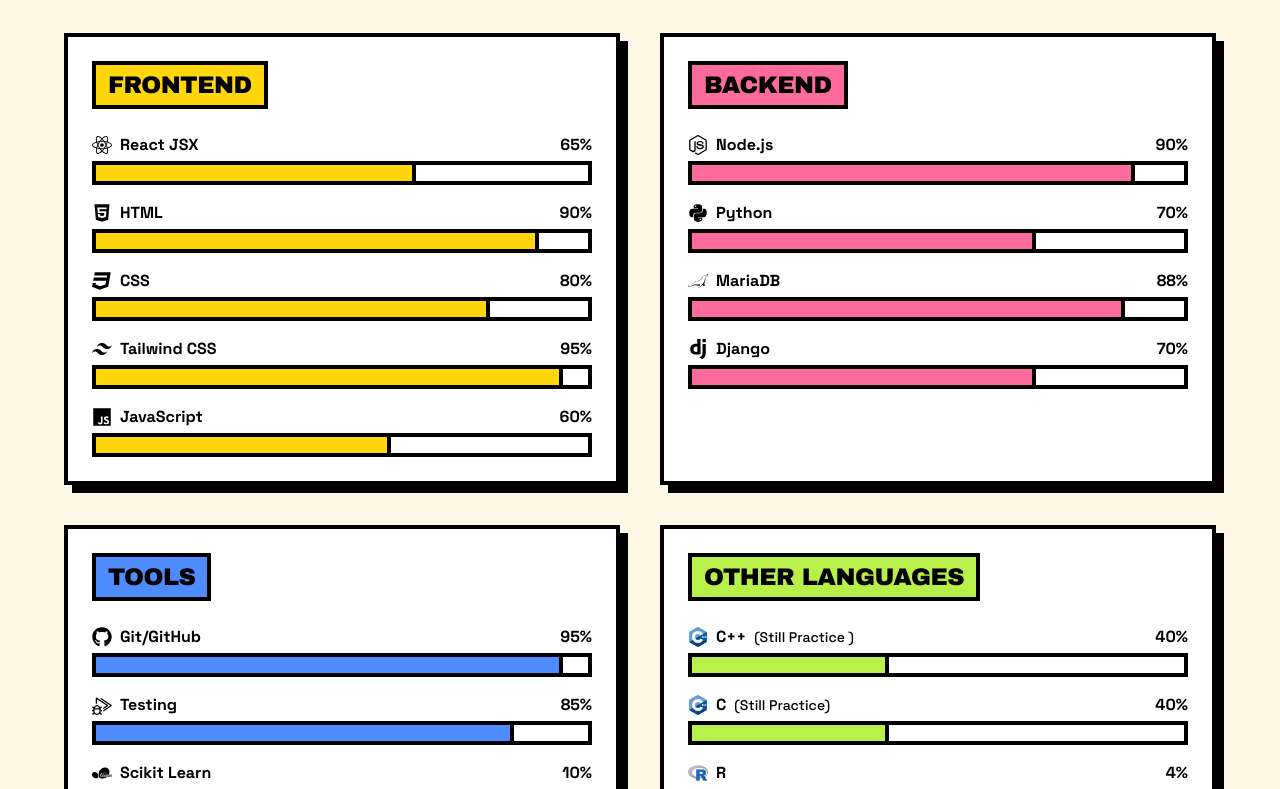
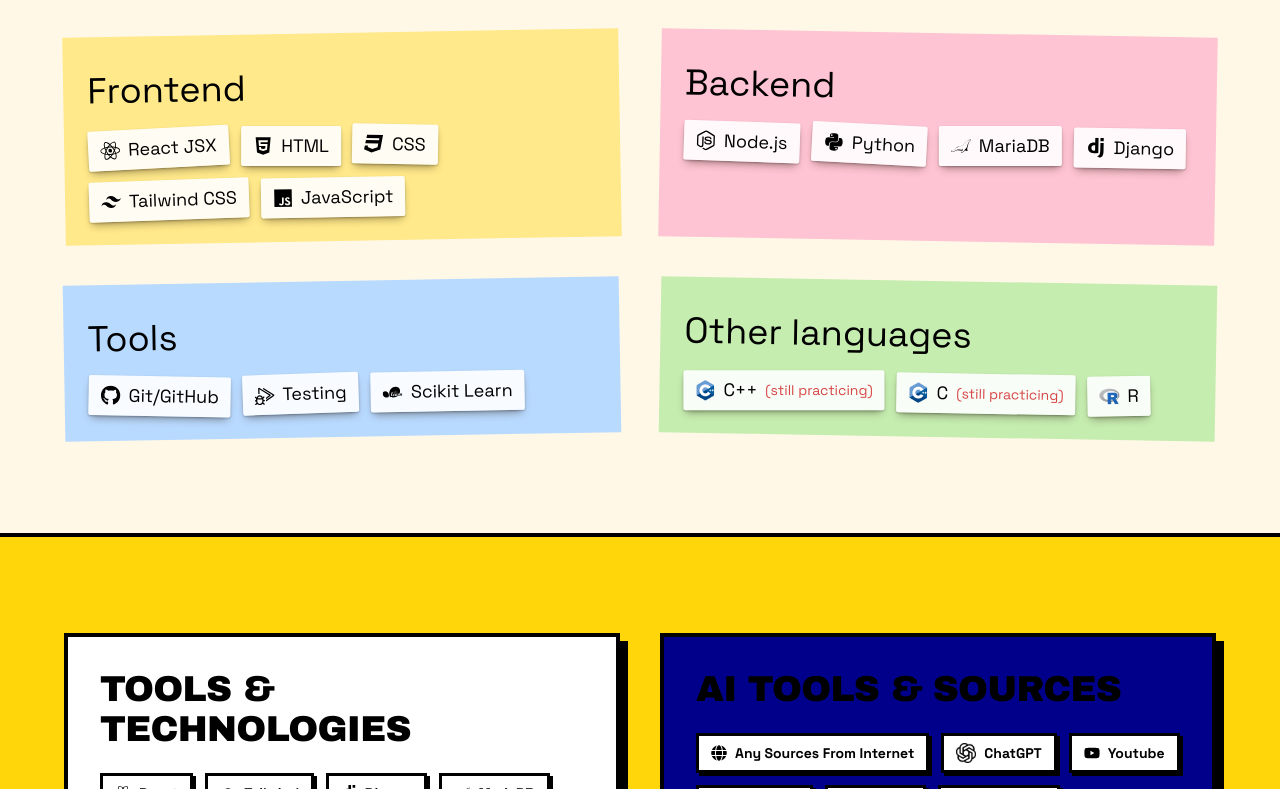
Before and after one commit to ShawnMM010101/resume, a React (Vite) app: page / in a window 1280 px wide. Shown: the part 3671-4460 px from the top of the page. Built offline with nearby package versions, Linux system fonts and the light colour scheme.

Commit message:
techstacksdesign

```diff
--- a/src/front/fst.jsx
+++ b/src/front/fst.jsx
@@ -15,7 +15,8 @@ import { MdInsertDriveFile } from "react-icons/md";
 import { IoBookSharp } from "react-icons/io5";
 import { SiJupyter, SiPytorch, SiTensorflow, SiReact, SiVite, SiDjango, SiLaravel, SiScikitlearn, SiTailwindcss, SiNodedotjs, SiMariadbfoundation, SiNextdotjs, SiTypescript, SiGraphql, SiRust, SiTauri, SiSqlite, SiWebrtc, SiGo, SiRedis, SiDocker, SiKubernetes, SiW3Schools } from 'react-icons/si'
 
-
+const MINI = 'shadow-[0_1px_2px_rgba(0,0,0,.25),0_5px_8px_-3px_rgba(40,25,10,.45)]'
+const MINI_TILTS = ['-rotate-2', 'rotate-1', 'rotate-2', '-rotate-1', 'rotate-0']
 const TECH_ICONS = { 'Jupyter Notebook': SiJupyter, 'Vim': DiVim, 'VSCode': VscVscode , 'pytorch': SiPytorch, 'TensorFlow': SiTensorflow, 'testing': VscDebugAll, 'rlang': rlang, 'clanguage': clang, 'cpp': cpp, 'Html': FaHtml5, 'Python': FaPython, 'Github': FaGithub, 'React': SiReact, 'Tailwind': SiTailwindcss, Django: SiDjango, MariaDB: SiMariadbfoundation, 'Scikit Learn': SiScikitlearn, Laravel: SiLaravel, 'Vite': SiVite, 'Node.js': SiNodedotjs, 'Next.js': SiNextdotjs, TypeScript: SiTypescript, GraphQL: SiGraphql, Rust: SiRust, Tauri: SiTauri, SQLite: SiSqlite, WebRTC: SiWebrtc, Go: SiGo, Redis: SiRedis, Docker: SiDocker, Kubernetes: SiKubernetes, 'CSS': FaCss3, 'JS': IoLogoJavascript }
 const TOOLS = ['React', 'Tailwind', 'Django', 'MariaDB', 'Scikit Learn', 'Laravel', 'Vite', 'Node.js', 'TensorFlow', 'Scikit Learn', 'VSCode', 'Vim', 'Jupyter Notebook']
 const AI = { 'Any Sources From Internet': FaGlobe, 'Youtube': FaYoutube, 'ChatGPT': chatgpt, 'ClaudeAI': claudeai, 'GrokAI': grokai, 'W3School': SiW3Schools, 'Wikipedia': FaWikipediaW, 'Docs and PDF Files': MdInsertDriveFile, 'Online and Physical Books': IoBookSharp }
@@ -25,6 +26,14 @@ const BADGE_CLASSES = 'inline-flex items-center justify-center gap-2 h-10 min-w-
 const CARD = 'border-4 border-black shadow-[8px_8px_0_#000]'
 const BTN = 'inline-block border-4 border-black font-bold px-6 py-3 shadow-[5px_5px_0_#000] transition-all hover:-translate-x-0.5 hover:-translate-y-0.5 hover:shadow-[7px_7px_0_#000] active:translate-x-1 active:translate-y-1 active:shadow-none'
 
+function Note({ as: Tag = 'div', color = 'bg-[#FFEF7A]', tilt = '', pin = true, className = '', children }) {
+  return (
+    <Tag className={`note ${color} ${tilt} ${className} transition-transform duration-300 hover:rotate-0 hover:-translate-y-1`}>
+      {pin && <span aria-hidden="true" className="pin" />}
+      {children}
+    </Tag>
+  )
+}
 function IconView({ name, className = 'h-4 w-4' }) {
   const entry = name && Object.hasOwn(TECH_ICONS, name) ? TECH_ICONS[name] : null
   if (!entry) return null
@@ -67,35 +76,34 @@ const STYLES = `
 
 const SKILL_GROUPS = [
   {
-    category: 'Frontend', color: 'bg-[#FFD60A]', skills: [
-      { name: 'React JSX', level: 65, icon: 'React' },
-      { name: 'HTML', level: 90, icon: 'Html' },
-      { name: 'CSS', level: 80, icon: 'CSS' },
-      { name: 'Tailwind CSS', level: 95, icon: 'Tailwind' },
-      { name: 'JavaScript', level: 60, icon: 'JS' },
+    category: 'Frontend', color: 'bg-[#FFE98A]', skills: [
+      { name: 'React JSX', icon: 'React' },
+      { name: 'HTML', icon: 'Html' },
+      { name: 'CSS', icon: 'CSS' },
+      { name: 'Tailwind CSS', icon: 'Tailwind' },
+      { name: 'JavaScript', icon: 'JS' },
     ]
   },
   {
-    category: 'Backend', color: 'bg-[#FF6B9D]', skills: [
-      { name: 'Node.js', level: 90, icon: 'Node.js' },
-      { name: 'Python', level: 70, icon: 'Python' },
-      { name: 'MariaDB', level: 88, icon: 'MariaDB' },
-      { name: 'Django', level: 70, icon: 'Django' },
+    category: 'Backend', color: 'bg-[#FFC4D3]', skills: [
+      { name: 'Node.js', icon: 'Node.js' },
+      { name: 'Python', icon: 'Python' },
+      { name: 'MariaDB', icon: 'MariaDB' },
+      { name: 'Django', icon: 'Django' },
     ]
   },
   {
-    category: 'Tools', color: 'bg-[#4D8BFF]', skills: [
-      { name: 'Git/GitHub', level: 95, icon: 'Github' },
-      { name: 'Testing', level: 85, icon: 'testing' },
-      { name: 'Scikit Learn', level: 10, icon: 'Scikit Learn' }
-
+    category: 'Tools', color: 'bg-[#B9DAFF]', skills: [
+      { name: 'Git/GitHub', icon: 'Github' },
+      { name: 'Testing', icon: 'testing' },
+      { name: 'Scikit Learn', icon: 'Scikit Learn' },
     ]
   },
   {
-    category: 'Other languages', color: 'bg-[#B8F04A]', skills: [
-      { name: 'C++', level: 40, note: 'Still Practice ', icon: 'cpp' },
-      { name: 'C', level: 40, note: 'Still Practice', icon: 'clanguage' },
-      { name: 'R', level: 4, icon: 'rlang' },
+    category: 'Other languages', color: 'bg-[#C6EDB0]', skills: [
+      { name: 'C++', note: 'still practicing', icon: 'cpp' },
+      { name: 'C', note: 'still practicing', icon: 'clanguage' },
+      { name: 'R', icon: 'rlang' },
     ]
   },
 ]
@@ -303,32 +311,32 @@ function Resume() {
 
         {/* SKILLS */}
         <Block id="skills">
-          <Title color="bg-[#B8F04A]" tilt="rotate-1">Tech stack</Title>
+          <Title tilt="rotate-1">Tech stack</Title>
           <div className="grid md:grid-cols-2 gap-10">
-            {SKILL_GROUPS.map((group) => (
-              <div key={group.category} className={`bg-white ${CARD} p-6`}>
-                <h3 className={`nb-display inline-block text-2xl px-3 py-1 border-4 border-black mb-6 ${group.color}`}>{group.category}</h3>
-                <ul className="space-y-4">
-                  {group.skills.map((skill) => (
-                    <li key={skill.name}>
-                      <div className="flex justify-between font-bold mb-1">
-                        <span className="flex items-center gap-2">
-                          <IconView name={skill.icon} className="h-5 w-5" />
-                          {skill.name}
-                          {skill.note && <span className="text-sm font-medium">({skill.note})</span>}
-                        </span>
-                        <span>{skill.level}%</span>
-                      </div>
-                      <div className="h-6 border-4 border-black bg-white">
-                        <div className={`h-full border-r-4 border-black ${group.color}`} style={{ width: `${skill.level}%` }} />
-                      </div>
+            {SKILL_GROUPS.map((group, gi) => (
+              <Note
+                key={group.category}
+                color={group.color}
+                tilt={gi % 2 ? 'rotate-1' : '-rotate-1'}
+                className="p-6 pt-9" >
+                <h3 className="sn-hand text-4xl leading-none mb-5">{group.category}</h3>
+                <ul className="flex flex-wrap gap-3">
+                  {group.skills.map((skill, si) => (
+                    <li
+                      key={skill.name}
+                      className={`inline-flex items-center gap-2 px-3 py-1.5 rounded-[2px] bg-white/90 text-lg ${MINI} ${MINI_TILTS[(gi + si) % MINI_TILTS.length]}`}
+                    >
+                      <IconView name={skill.icon} className="h-5 w-5" />
+                      <span>{skill.name}</span>
+                      {skill.note && <span className="text-sm text-[#D64545]">({skill.note})</span>}
                     </li>
                   ))}
                 </ul>
-              </div>
+              </Note>
             ))}
           </div>
         </Block>
+
         {/* TOOLS + AI */}
         <Block id="tools" bg="bg-[#FFD60A]">
           <div className="grid md:grid-cols-2 gap-10">
```
